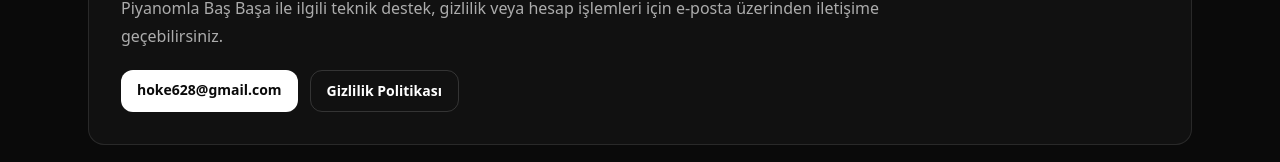
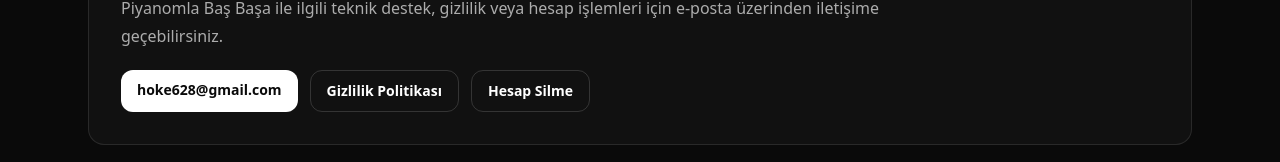
Before and after one commit to MehmetHooke/Portfolio, a React (Vite) app: page /piyanomla-bas-basa in a window 1280 px wide. Shown: the part 1327-1489 px from the top of the page. Built offline with nearby package versions, Linux system fonts and the light colour scheme.

Commit message:
link Piyanomla account deletion page

```diff
--- a/src/pages/PiyanomlaBasBasa.tsx
+++ b/src/pages/PiyanomlaBasBasa.tsx
@@ -123,6 +123,12 @@ export default function PiyanomlaBasBasa() {
             >
               Gizlilik Politikası
             </Link>
+            <Link
+              to="/piyanomla-bas-basa/delete-account"
+              className="rounded-xl border border-white/15 px-4 py-2.5 text-sm font-semibold text-white transition hover:bg-white/[0.06]"
+            >
+              Hesap Silme
+            </Link>
           </div>
         </section>
 
```
